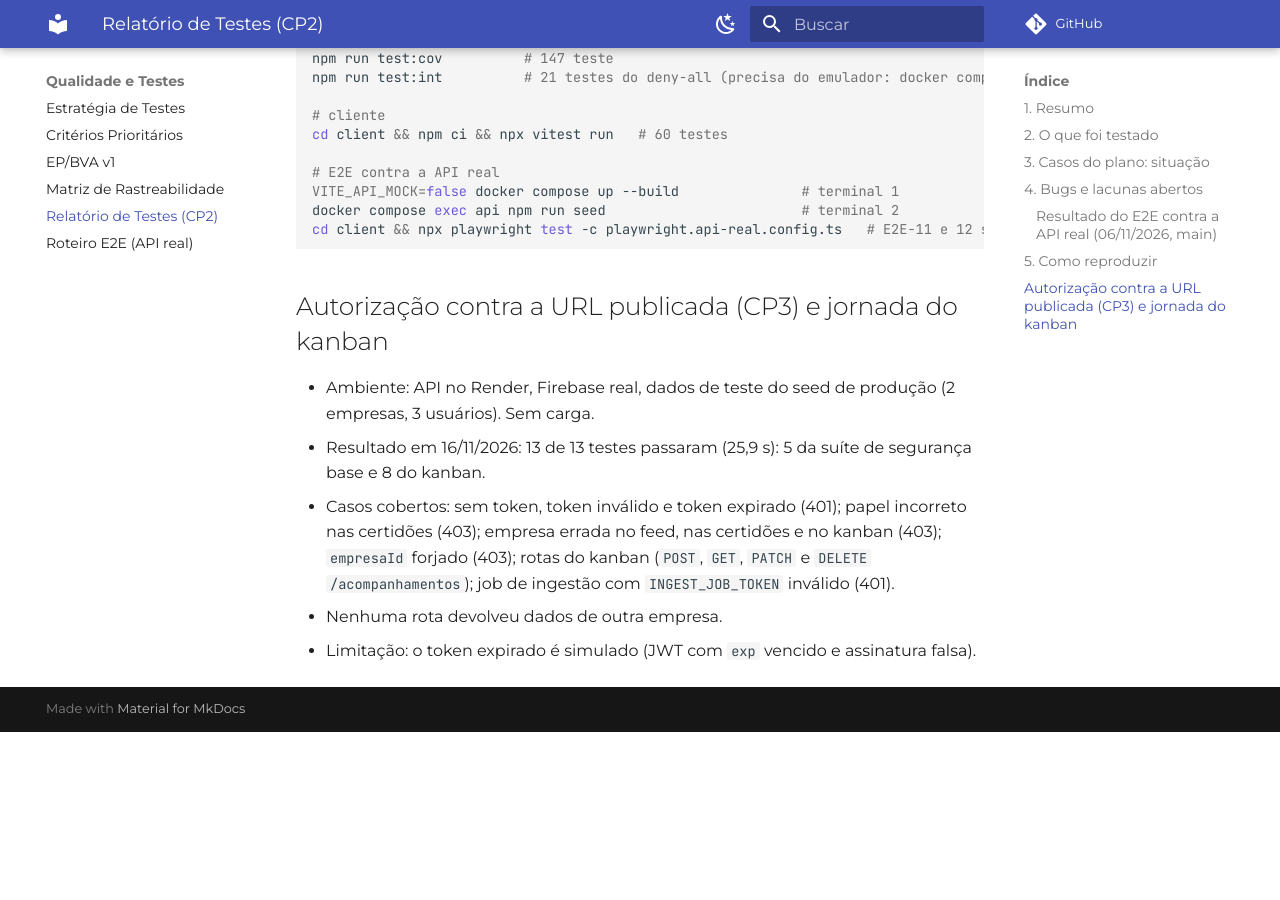
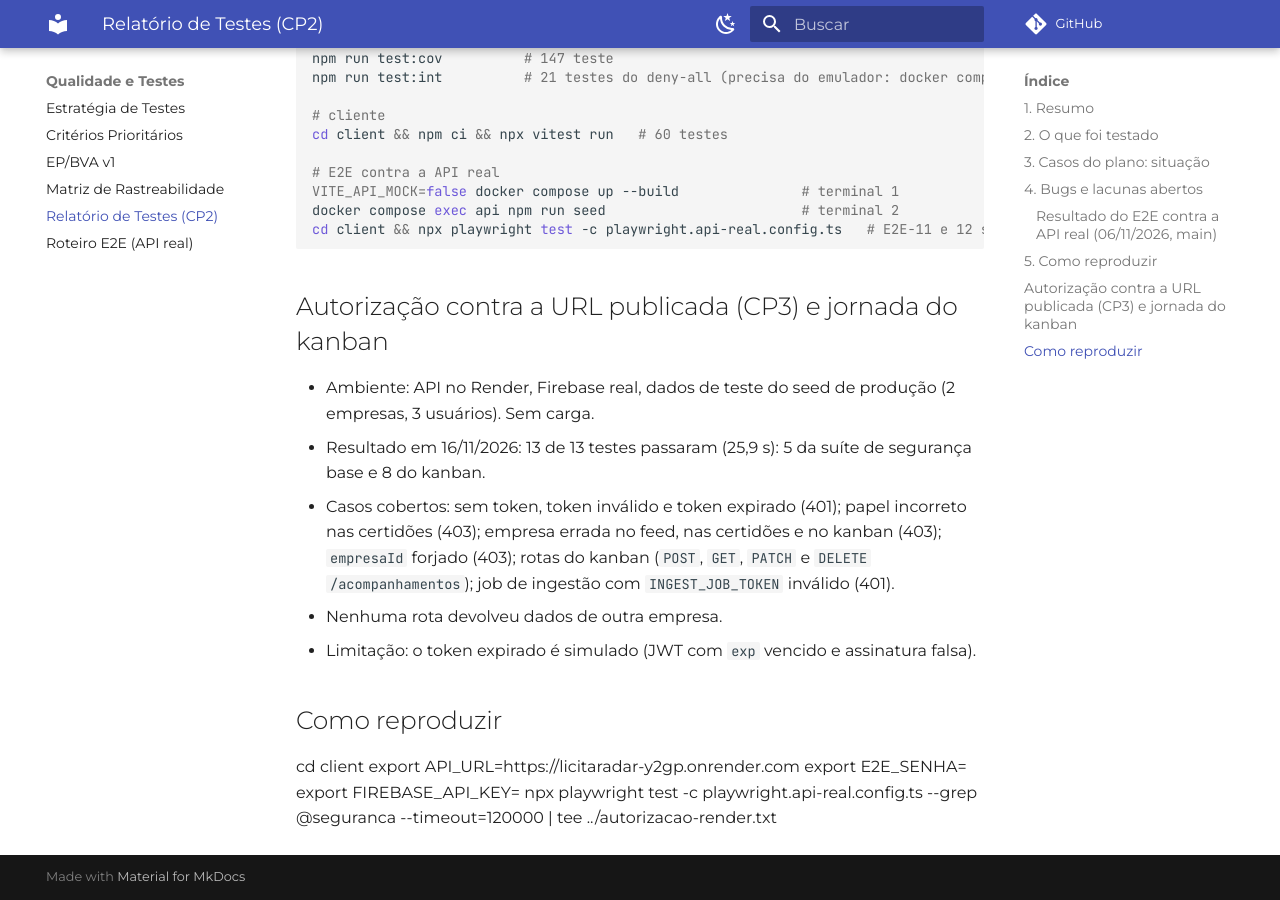
Before and after one commit to LicitaRad4r/documentation, an MkDocs documentation site: the page built from docs/Testes/relatoriocp2.md, in a window 1280 px wide and 900 px high, scrolled down 4898 px. Built offline with MkDocs 1.6.1 and Material for MkDocs 9.7.7, drawn with Linux system fonts in a browser that asks for light colours; comment, search, counter and statistics services are not loaded; before the commit the page ends 5630 px from its top, so only the background shows below that.

Commit message:
Update relatoriocp2.md com como reproduzir

```diff
--- a/docs/Testes/relatoriocp2.md
+++ b/docs/Testes/relatoriocp2.md
@@ -111,3 +111,10 @@ cd client && npx playwright test -c playwright.api-real.config.ts   # E2E-11 e 1
 - Casos cobertos: sem token, token inválido e token expirado (401); papel incorreto nas certidões (403); empresa errada no feed, nas certidões e no kanban (403); `empresaId` forjado (403); rotas do kanban (`POST`, `GET`, `PATCH` e `DELETE /acompanhamentos`); job de ingestão com `INGEST_JOB_TOKEN` inválido (401).
 - Nenhuma rota devolveu dados de outra empresa.
 - Limitação: o token expirado é simulado (JWT com `exp` vencido e assinatura falsa).
+
+## Como reproduzir
+cd client
+export API_URL=https://licitaradar-y2gp.onrender.com
+export E2E_SENHA=<senha do seed>
+export FIREBASE_API_KEY=<apiKey web do Firebase>
+npx playwright test -c playwright.api-real.config.ts --grep @seguranca --timeout=120000 | tee ../autorizacao-render.txt
```
